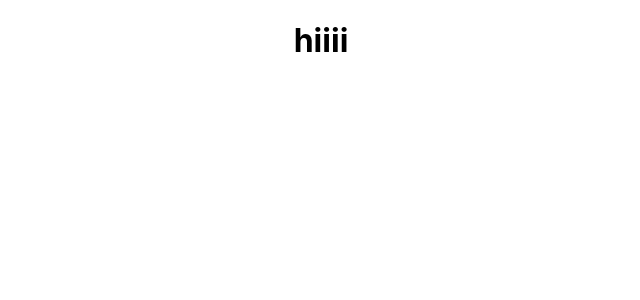
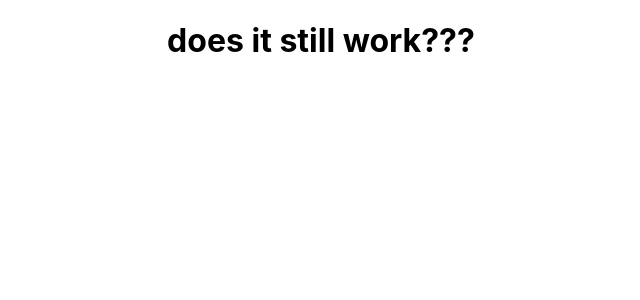
Before and after one commit to Atubak/newNews, a React (Create React App) app: page / in a window 1280 px wide. Shown: the top 300 px of the page, without its empty margins (319-959 px from the left). Built offline with nearby package versions, Linux system fonts and the light colour scheme.

Commit message:
test for committing on windows

```diff
--- a/src/App.js
+++ b/src/App.js
@@ -4,7 +4,7 @@ import './App.css';
 function App() {
   return (
     <div className="App">
-      <h1>hiiii</h1>
+      <h1>does it still work???</h1>
     </div>
   );
 }
```
